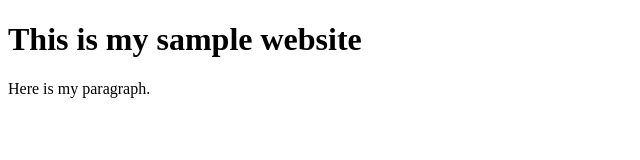
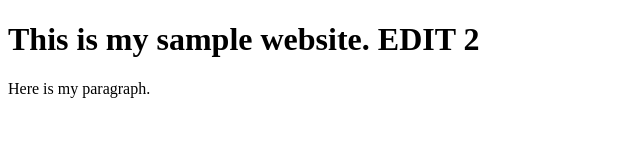
Before and after one commit to alongthisline/alongthisline.github.io, a plain HTML site: page index.html in a window 1280 px wide. Shown: the whole page, without its empty margins (0-640 px from the left). Drawn offline with Linux system fonts and the light colour scheme.

Commit message:
Update index.html

```diff
--- a/index.html
+++ b/index.html
@@ -5,7 +5,7 @@
   </head>
 
   <body>
-    <h1>This is my sample website</h1>
+    <h1>This is my sample website. EDIT 2</h1>
 
     <p>Here is my paragraph.</p>
   </body>
```
